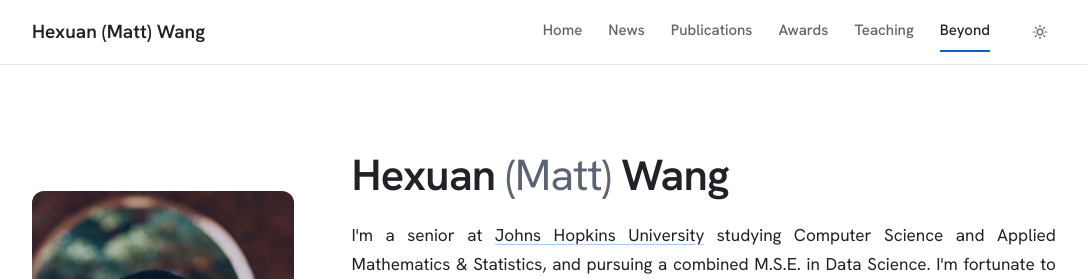
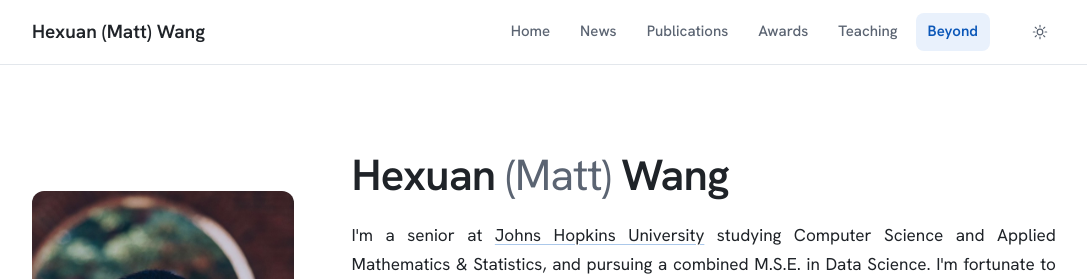
Before and after one commit to mattwang123/mattwang123.github.io, a plain HTML site: page index.html in a window 1280 px wide. Shown: the top 279 px of the page, without its empty margins (96-1183 px from the left). Drawn offline with Linux system fonts and the light colour scheme.

Commit message:
Update teaching heading and nav bar hover/active styling
Co-Authored-By: Claude Sonnet 5 <noreply@anthropic.com>

```diff
--- a/index.html
+++ b/index.html
@@ -83,9 +83,9 @@ a:hover{color:var(--accent);text-decoration-color:var(--accent)}
 .topbar{position:sticky;top:0;z-index:50;background:var(--bg);background:color-mix(in srgb,var(--bg) 90%,transparent);-webkit-backdrop-filter:saturate(150%) blur(10px);backdrop-filter:saturate(150%) blur(10px);border-bottom:1px solid var(--line)}
 .bar{max-width:var(--wrap);margin:0 auto;height:var(--navh);padding:0 var(--pad);display:flex;align-items:center;gap:1rem}
 .brand{font-weight:600;font-size:19px;text-decoration:none}.brand:hover{color:inherit}
-.topnav{margin-left:auto;display:flex;gap:26px;min-width:0}
-.topnav a{font-size:15px;font-weight:500;color:var(--soft);text-decoration:none;padding:6px 0;border-bottom:2px solid transparent;white-space:nowrap}
-.topnav a:hover{color:var(--ink)}.topnav a.current{color:var(--ink);border-bottom-color:var(--accent)}
+.topnav{margin-left:auto;display:flex;gap:6px;min-width:0}
+.topnav a{font-size:15px;font-weight:500;color:var(--soft);text-decoration:none;padding:6px 12px;border-radius:8px;white-space:nowrap;transition:color .15s,background-color .15s}
+.topnav a:hover{color:var(--tint-ink);background-color:var(--tint)}.topnav a.current{color:var(--tint-ink);background-color:var(--tint);font-weight:600}
 .theme-btn{margin-left:18px;width:32px;height:32px;flex:none;border:0;background:transparent;color:var(--soft);cursor:pointer;display:grid;place-items:center;border-radius:8px}
 .theme-btn:hover{color:var(--accent);background:var(--bg-soft)}.theme-btn svg{width:16px;height:16px;display:block}
 :root[data-theme="dark"] .icon-sun{display:none}:root:not([data-theme="dark"]) .icon-moon{display:none}
@@ -213,7 +213,7 @@ footer{margin-top:32px;padding:24px 0 40px;border-top:1px solid var(--line);font
   <li><span>Dean's List<span class="sub">Johns Hopkins University</span></span><span class="terms">Every semester</span></li>
   <li><span>Reviewer<span class="sub">Conference on Neural Information Processing Systems (NeurIPS)</span></span><span class="terms">2026</span></li>
 </ul></section>
-<section class="page" id="teaching"><h2>Teaching</h2><ul class="rows">
+<section class="page" id="teaching"><h2>Teaching Assistant</h2><ul class="rows">
   <li><span>NLP: Self-Supervised Models<span class="sub">601.471/671</span></span><span class="terms">Fall 2026</span></li>
   <li><span>Artificial Intelligence<span class="sub">601.664</span></span><span class="terms">Spring 2025 · Fall 2025 · Spring 2026</span></li>
   <li><span>Numerical Linear Algebra<span class="sub">553.480/680</span></span><span class="terms">Fall 2025</span></li>
```
